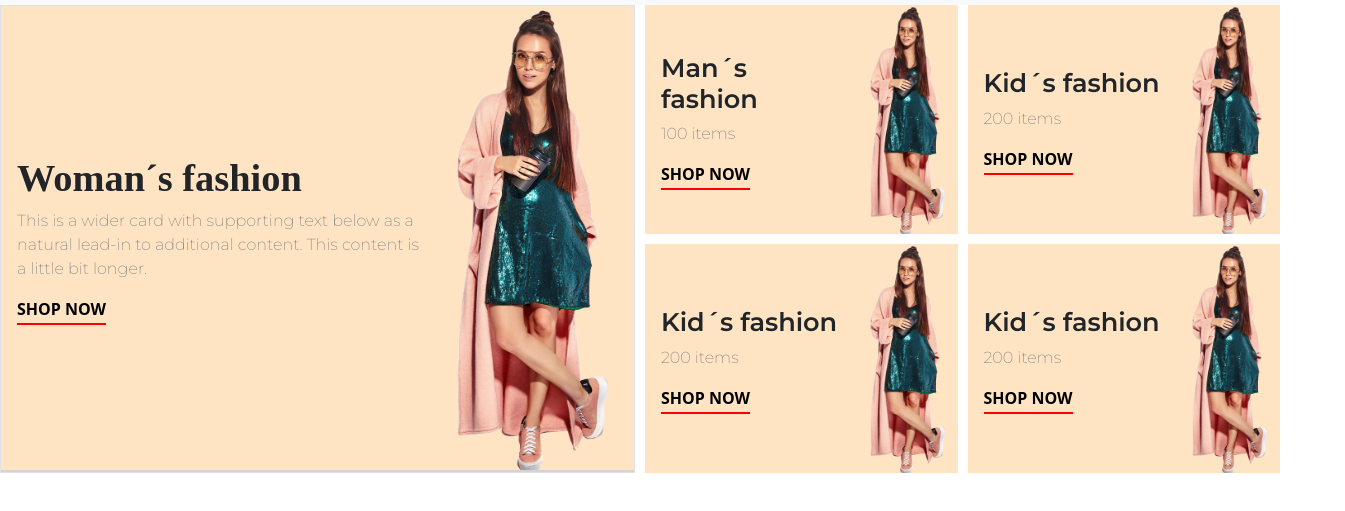
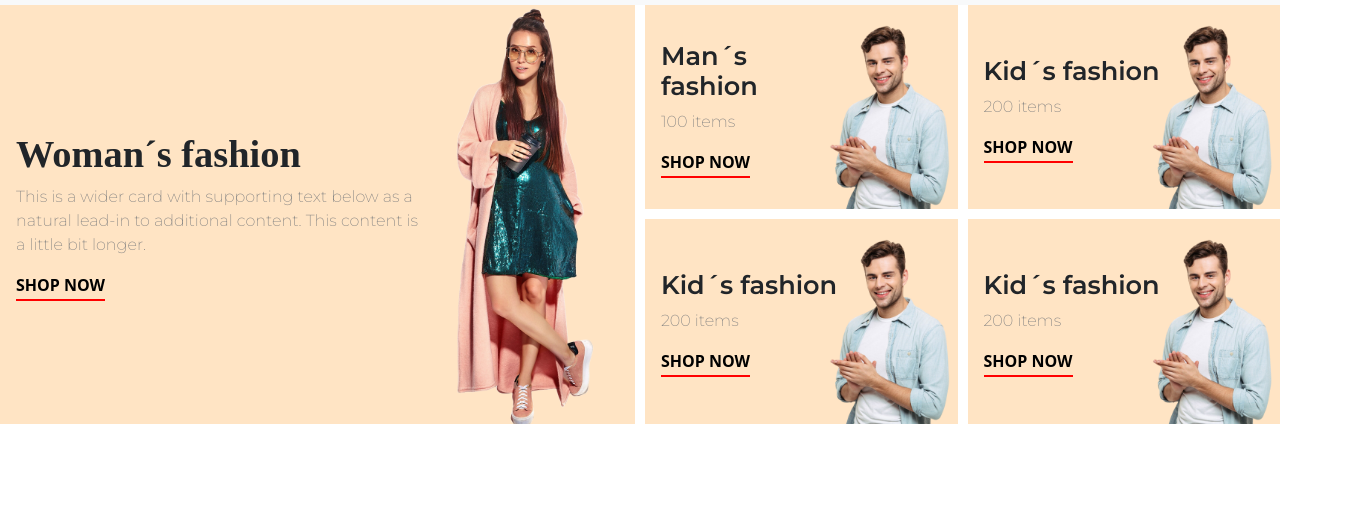
Before and after one commit to hurtlockerpro/omis_ekaterina, a plain HTML site: page eshop/grid.html in a window 1280 px wide. Shown: the part 51-562 px from the top of the page, 1345 px wide, since content can reach past the window. Drawn offline with nearby package versions, Linux system fonts and the light colour scheme; a web font is replaced by a local one.

Commit message:
fixes for adaptive grid

```diff
--- a/eshop/css/grid.css
+++ b/eshop/css/grid.css
@@ -1,5 +1,7 @@
 @import url('https://fonts.googleapis.com/css2?family=Imperial+Script&display=swap');
 @import url('https://fonts.googleapis.com/css2?family=Montserrat:ital,wght@0,100..900;1,100..900&display=swap');
+
+
 
 /*
 .card {
@@ -13,18 +15,26 @@
 */
 
 
-.card-img {
+.main-card-img{
     border-radius: unset;
     width: 27%;
     position: relative;
     left: 70%;
 }
 
+.small-card-img {
+    width: 90%;
+    position: absolute;
+    bottom: 0;
+    right: -65px;
+}
+
 .card {
-    position:relative;
     border: unset;
     border-radius: unset;
     background-color: bisque ;
+    height: 100%;
+    position: relative;
 }
 
 .card-img-overlay {
@@ -126,7 +136,6 @@
 
 .grid-cell {
     background: lightgray;
-    position: relative;
 }
 
 
@@ -137,17 +146,14 @@
 }
 
 
-.grid-cell  img{
-    width: 30%;
-    object-fit: cover;
-
+/* Mobile view: stack all items in a single column */
+@media (max-width: 576px) {
+    .card {
+        min-height: 250px;
     }
-
-/* Mobile view: stack all items in a single column */
-@media (max-width: 768px) {
     .custom-grid {
         grid-template-columns: 1fr; /* Single column */
-        grid-template-rows: auto; /* Adjust rows dynamically */
+        grid-template-rows: 250px; /* Adjust rows dynamically */
         margin-left: 10px;
         margin-right: 10px;
     }
--- a/eshop/grid.html
+++ b/eshop/grid.html
@@ -90,11 +90,12 @@
             </nav>
         </div>
     </div>
+
     <div class="custom-grid">
-            <div class="grid-cell border">
+        <div class="grid-cell">
             <!-- this is first cell product card -->
             <div class="card">
-                    <img src="./img/products/product1-1.png" class="card-img" alt="this is image" />
+                <img src="./img/products/product1-small.png" class="main-card-img" alt="this is image" />
                 <div class="card-img-overlay d-flex flex-column justify-content-center">
                     <h5 class="card-title-main handwrite-font">Woman´s fashion</h5>
                     <p class="card-text custom-text-color">
@@ -113,7 +114,7 @@
 
         <div class="grid-cell">
             <div class="card">
-                    <img src="./img/products/product1-1.png" class="card-img" alt="this is image" />
+                <img src="./img/products/product2-small.png" class="small-card-img" alt="this is image" />
                 <div class="card-img-overlay d-flex flex-column justify-content-center">
                     <h5 class="card-title machine-font">Man´s fashion</h5>
                     <p class="card-text custom-text-color">100 items</p>
@@ -128,7 +129,7 @@
 
         <div class="grid-cell">
             <div class="card">
-                    <img src="./img/products/product1-1.png" class="card-img" alt="this is image" />
+                <img src="./img/products/product2-small.png" class="small-card-img" alt="this is image" />
                 <div class="card-img-overlay d-flex flex-column justify-content-center">
                     <h5 class="card-title machine-font">Kid´s fashion</h5>
                     <p class="card-text custom-text-color">200 items</p>
@@ -143,7 +144,7 @@
 
         <div class="grid-cell">
             <div class="card">
-                    <img src="./img/products/product1-1.png" class="card-img" alt="this is image" />
+                <img src="./img/products/product2-small.png" class="small-card-img" alt="this is image" />
                 <div class="card-img-overlay d-flex flex-column justify-content-center">
                     <h5 class="card-title machine-font">Kid´s fashion</h5>
                     <p class="card-text custom-text-color">200 items</p>
@@ -158,7 +159,7 @@
 
         <div class="grid-cell">
             <div class="card">
-                    <img src="./img/products/product1-1.png" class="card-img" alt="this is image" />
+                <img src="./img/products/product2-small.png" class="small-card-img" alt="this is image" />
                 <div class="card-img-overlay d-flex flex-column justify-content-center">
                     <h5 class="card-title machine-font">Kid´s fashion</h5>
                     <p class="card-text custom-text-color">200 items</p>
```
Also changed, not shown: eshop/img/products/product1-small.png (renamed from eshop/img/products/product1-1.png), eshop/img/products/product2-small.png (added), eshop/img/products/product2.png (added). Lines whose indentation alone changed are shown as unchanged.
